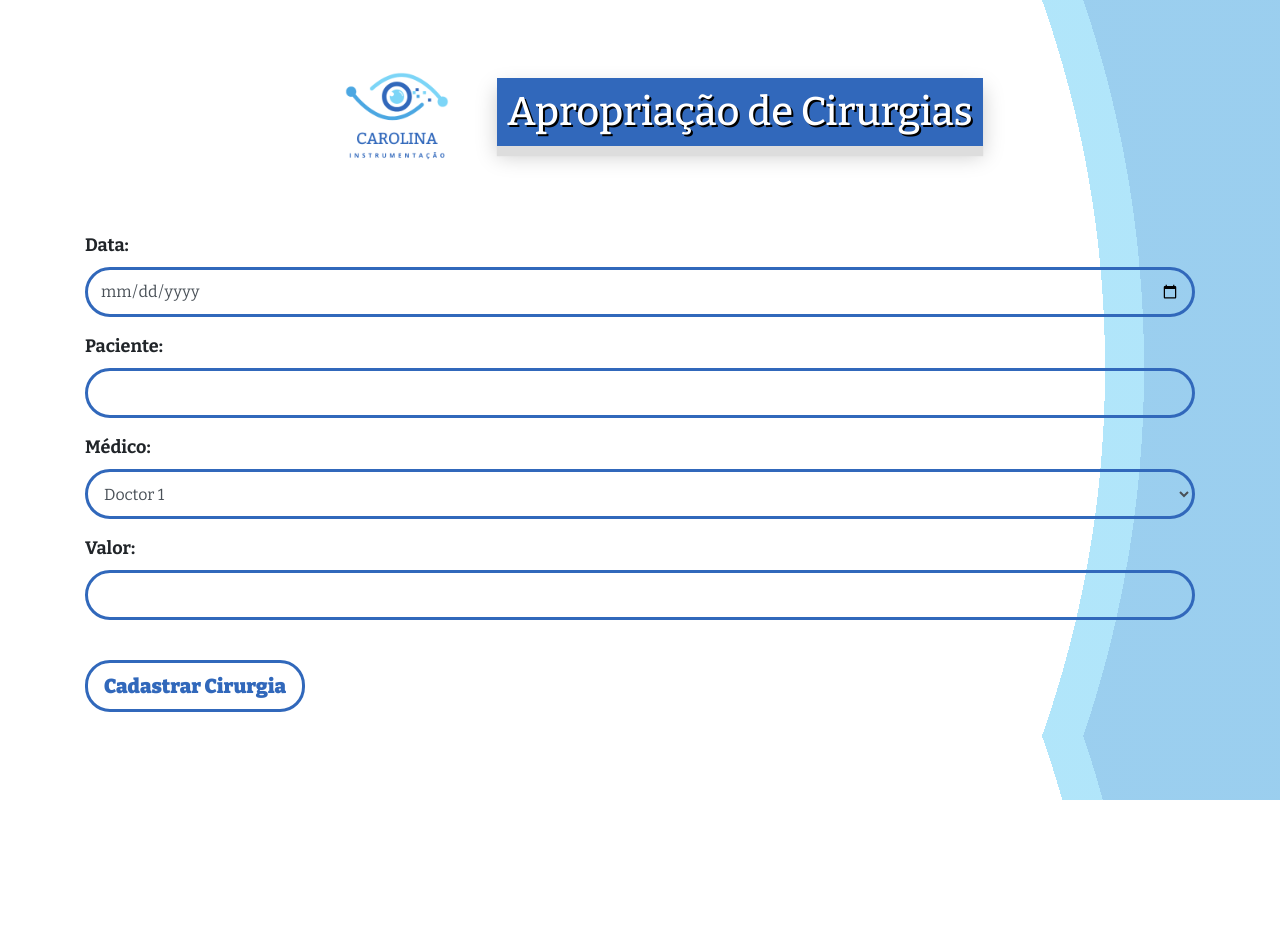
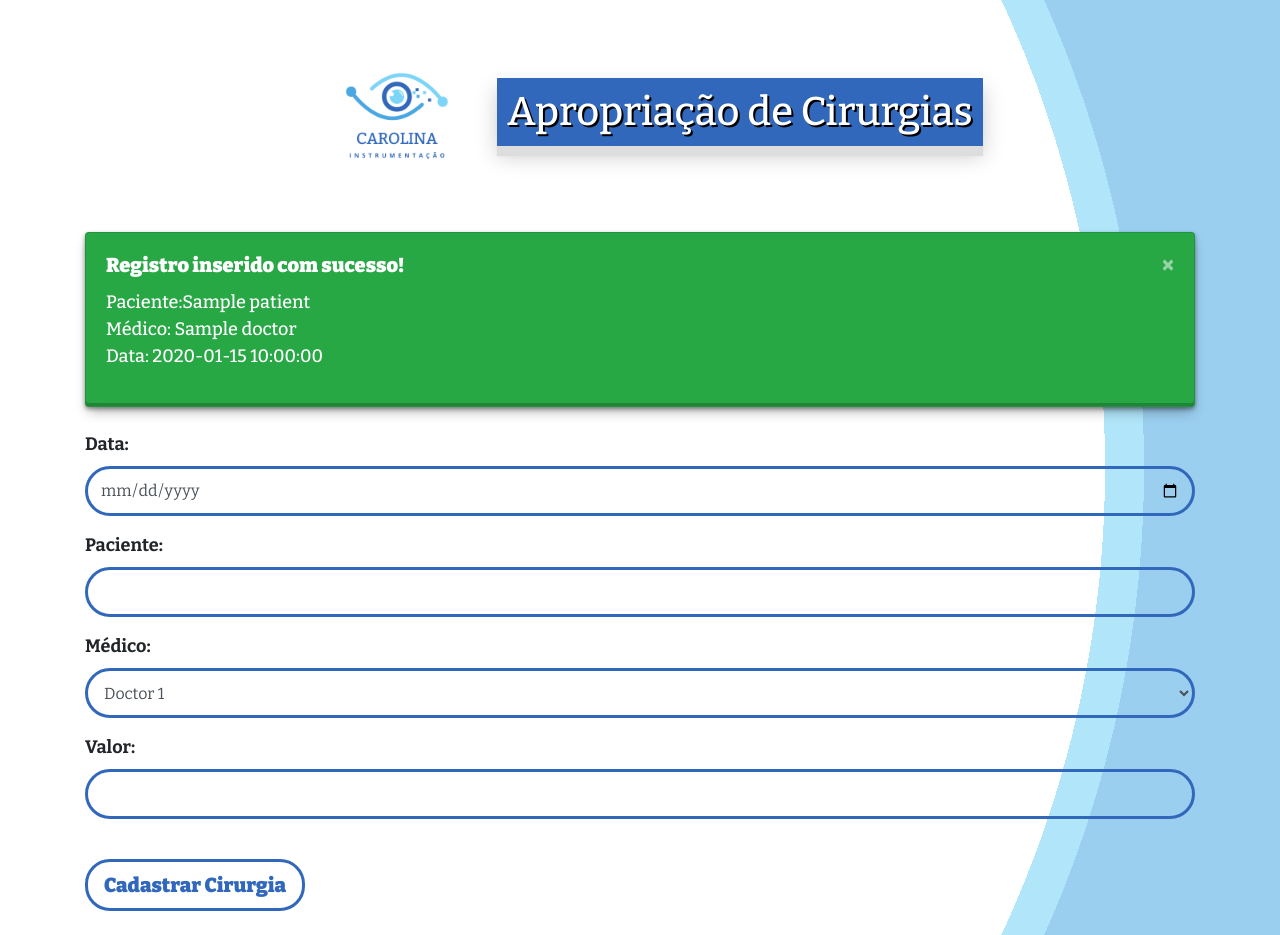
Before and after one commit to saulooigor/inst-carolina, a Flask app: template templates/index.html in a window 1280 px wide. Before the commit the page ends 800 px from the top, so only its background shows below. Run offline with Flask 3, Linux system fonts and the light colour scheme; the template is opened without the code that fills it: most values are stand-ins (such as "Sample title", 1, 10 or a date in 2020); some libraries are stand-ins or nearby versions.

Commit message:
Implementação de cadastro de apropriação de cirurgia

```diff
--- a/app.py
+++ b/app.py
@@ -14,14 +14,19 @@ def index():
     if request.method == 'POST':
 
         # Create a document in the "apropriacao" collection with properties based on the form fields
-        db.collection("apropriacao").document().set({
+        doc_ref = db.collection("apropriacao").document()
+        doc_ref.set({
             "patient": field_value('patient'),
             "date": field_value('date'),
             "doctor": field_value('doctor'),
             "price": field_value('price')
         })
 
-        return 'Success'
+        # Retrieve the inserted document
+        inserted_doc = doc_ref.get().to_dict()
+
+        return render_template('index.html', inserted_doc=inserted_doc)
+
     return render_template('index.html')
 
 @app.route('/report')
--- a/templates/styles/style.css
+++ b/static/style.css
@@ -31,3 +31,17 @@ h1{
     box-shadow: 0px 10px 1px rgba(221, 221, 221, 1), 0 10px 20px rgba(204, 204, 204, 1);
     text-shadow: 2px 2px black;
 }
+
+.card{
+    background-color: #28a745;
+    color: white;
+    box-shadow: 0px 2px 4px rgba(0, 0, 0, 0.4), 0px 7px 13px -3px rgba(0, 0, 0, 0.3), inset 0px -3px 0px rgba(0, 0, 0, 0.2);
+
+    p{
+        font-weight: 500 !important;
+    }
+
+    h5{
+        font-weight: bolder !important;
+    }
+}
--- a/templates/index.html
+++ b/templates/index.html
@@ -10,15 +10,30 @@
     <link rel="preconnect" href="https://fonts.gstatic.com" crossorigin>
     <link href="https://fonts.googleapis.com/css2?family=Bitter:ital,wght@0,100..900;1,100..900&family=Quicksand:wght@300..700&display=swap" rel="stylesheet">
 
-    <link rel="stylesheet" href="styles/style.css">
+    <link rel="stylesheet" href="{{ url_for('static', filename='style.css') }}">
 </head>
 <body>
     <div class="container">
         <div class="d-flex align-items-center justify-content-center">
-            <img src="../assets/images/logo_ci.png" alt="logo" class="img-fluid align-text-center text-center my-3" style="max-width: 200px;">
+            <img src="{{ url_for('static', filename='images/logo_ci.png') }}" alt="logo" class="img-fluid align-text-center text-center my-3" style="max-width: 200px;">
             <h1 class="align-text-center text-center text-white">Apropriação de Cirurgias</h1>
         </div>
         <form method="post">
+            {% if inserted_doc is defined %}
+                <div class="card mb-4 collapse show" id="collapseCard">
+                    <div class="card-body">
+                        <button type="button" class="close" data-toggle="collapse" data-target="#collapseCard" aria-expanded="false" aria-controls="collapseCard">
+                            <span style="color:white" aria-hidden="true">&times;</span>
+                        </button>
+                        <h5 class="card-title">Registro inserido com sucesso!</h5>
+                        <p>Paciente:{{ inserted_doc.patient }}<br>
+                           Médico: {{ inserted_doc.doctor }} <br>
+                           Data: {{ inserted_doc.date }}<br>
+                        </p>
+                    </div>
+                </div>
+            {% endif %}
+
             <div class="form-group">
                 <label for="date">Data:</label>
                 <input type="date" class="form-control" id="date" name="date">
@@ -40,14 +55,25 @@
                 <input type="text" class="form-control" id="price" name="price" maxlength="10">
             </div>
             <button type="submit" class="btn btn-lg my-4">Cadastrar Cirurgia</button>
+            <div id="spinner" style="display: none; justify-content: center; align-items: center; position: fixed; top: 0; left: 0; width: 100%; height: 100%; background-color: rgba(0, 0, 0, 0.5); z-index: 9999;">
+                <div class="spinner-border text-primary" role="status">
+                    <span class="sr-only">Loading...</span>
+                </div>
+            </div>
         </form>
     </div>
+
     <script src="https://stackpath.bootstrapcdn.com/bootstrap/4.5.2/js/bootstrap.min.js"></script>
     <script src="https://cdnjs.cloudflare.com/ajax/libs/jquery-maskmoney/3.0.2/jquery.maskMoney.min.js"></script>
 <script>
     $(document).ready(function(){
-        $('#price').maskMoney({prefix:'R$ ', allowNegative: true, thousands:'.', decimal:',', affixesStay: false});
+        $('#price').maskMoney({prefix:'R$ ', allowNegative: true, thousands:'.', decimal:',', affixesStay: true});
     });
+
+    $('form').submit(function(){
+        $('#spinner').css('display', 'flex');
+    });
+
 </script>
 </body>
 </html>
```
Also changed, not shown: static/images/logo_ci.png (renamed from assets/images/logo_ci.png).
